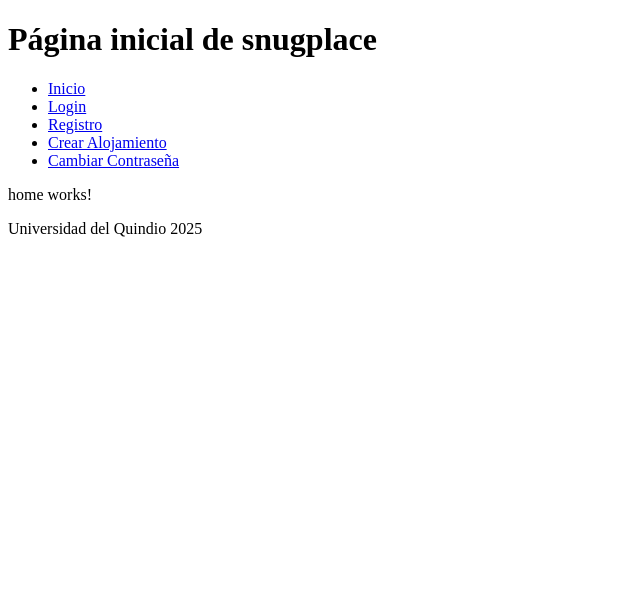
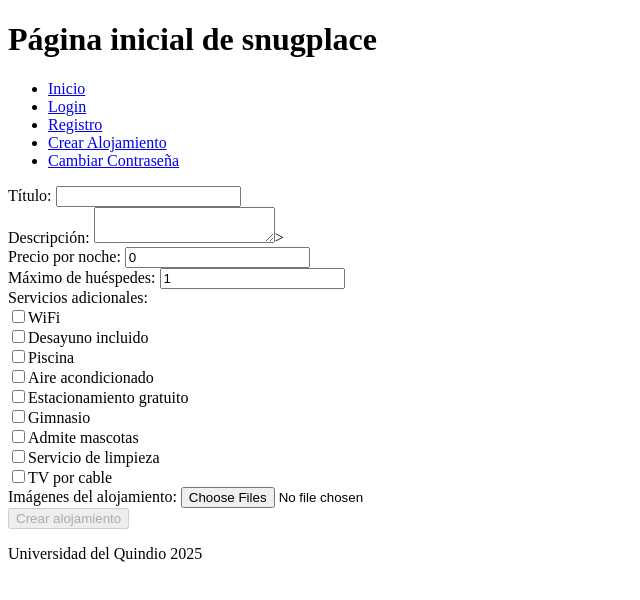
Before and after one commit to Wyllinton/SnugPlace_Front, an Angular app in the folder snugplace/: page /host/accommodations/edit in a window 1280 px wide. Before the commit this address led to /. Shown: the top 600 px of the page, without its empty margins (0-640 px from the left). Built offline with nearby package versions, Linux system fonts and the light colour scheme.

Commit message:
Form to edit the Accommodation

```diff
--- a/snugplace/src/app/app.routes.ts
+++ b/snugplace/src/app/app.routes.ts
@@ -22,7 +22,7 @@ export const routes: Routes = [
     { path: 'accommodation/:id', component: AccommodationDetail },
     { path: 'host/accommodations', component: HostAccommodations },
     { path: 'host/accommodations/create', component: CreateAccommodation },
-    { path: 'host/accommodations/edit/:id', component: EditAccommodation },
+    { path: 'host/accommodations/edit', component: EditAccommodation },
     { path: 'bookings', component: Bookings },
     { path: 'booking/:id', component: BookingDetail },
     { path: 'profile', component: Profile },
--- a/snugplace/src/app/pages/create-accommodation/create-accommodation.ts
+++ b/snugplace/src/app/pages/create-accommodation/create-accommodation.ts
@@ -18,7 +18,7 @@ export class CreateAccommodation {
   constructor(private formBuilder: FormBuilder) {
     this.createForm();
     this.cities = ['Bogotá', 'Medellín', 'Cali','Barranquilla','Cartagena','Bucaramanga','Pereira','Manizales','Armenia','Santa Marta','Ibagué','Neiva','Pasto'];
-    this.servicesList = ['WiFi', 'Desayuno incluido', 'Piscina', 'Aire acondicionado', 'Estacionamiento gratuito', 'Gimnasio', 'Transporte al aeropuerto', 'Admite mascotas', 'Servicio de limpieza', 'TV por cable'];
+    this.servicesList = ['WiFi', 'Desayuno incluido', 'Piscina', 'Aire acondicionado', 'Estacionamiento gratuito', 'Gimnasio', 'Admite mascotas', 'Servicio de limpieza', 'TV por cable'];
   }
 
   private createForm() {
--- a/snugplace/src/app/pages/edit-accommodation/edit-accommodation.html
+++ b/snugplace/src/app/pages/edit-accommodation/edit-accommodation.html
@@ -1 +1,44 @@
-<p>edit-accommodation works!</p>
+<form [formGroup]="editAccommodationForm" (ngSubmit)="editAccommodation()" novalidate>
+    <div>
+        <label>Título: </label>
+        <input type="text" formControlName="title"/>
+    </div>
+
+    <div>
+        <label>Descripción: </label>
+        <textarea formControlName="description"></textarea>>
+    </div>
+
+    <div>
+        <label>Precio por noche: </label>
+        <input type="number" formControlName="priceDay"/>
+    </div>
+
+    <div>
+        <label>Máximo de huéspedes: </label>
+        <input type="number" formControlName="guestsCount"/>
+    </div>
+
+    <div>
+        <label>Servicios adicionales:</label>
+        <div class="services-container">
+            @for (service of servicesList; track $index) {
+            <div>
+                <input
+                    type="checkbox"
+                    [value]="service"
+                    (change)="onServiceChange($event)"
+                />
+            <label>{{ service }}</label>
+            </div>
+        }
+        </div>
+    </div>
+
+    <div>
+        <label>Imágenes del alojamiento: </label>
+        <input type="file" multiple (change)="onFileChange($event)"/>
+    </div>
+
+    <button type="submit" [disabled]="editAccommodationForm.invalid">Crear alojamiento</button>
+</form>
--- a/snugplace/src/app/pages/edit-accommodation/edit-accommodation.ts
+++ b/snugplace/src/app/pages/edit-accommodation/edit-accommodation.ts
@@ -1,11 +1,62 @@
 import { Component } from '@angular/core';
+import { AbstractControlOptions, FormBuilder, FormGroup, ReactiveFormsModule, Validators } from '@angular/forms';
+import { repeat } from 'rxjs';
 
 @Component({
   selector: 'app-edit-accommodation',
-  imports: [],
+  imports: [ReactiveFormsModule],
   templateUrl: './edit-accommodation.html',
   styleUrl: './edit-accommodation.css'
 })
 export class EditAccommodation {
 
+  editAccommodationForm!: FormGroup;
+  selectedImages: File[] = [];
+  servicesList: string[];
+
+  constructor(private formBuilder: FormBuilder) {
+    this.createForm();
+    this.servicesList = ['WiFi', 'Desayuno incluido', 'Piscina', 'Aire acondicionado', 'Estacionamiento gratuito', 'Gimnasio', 'Admite mascotas', 'Servicio de limpieza', 'TV por cable'];
+  }
+
+  private createForm() {
+    this.editAccommodationForm = this.formBuilder.group({
+    title: ['', [Validators.required]],
+    description: ['', [Validators.required, Validators.maxLength(500)]],
+    priceDay: [0, [Validators.required, Validators.pattern(/^[0-9]+$/),Validators.min(1)]],
+    guestsCount: [1, [Validators.required, Validators.pattern(/^[0-9]+$/), Validators.min(1)]],
+    services: ['', [Validators.required]],
+    images: [[], [Validators.required]]
+  }
+  );
+  }
+
+  public editAccommodation(){
+    console.log(this.editAccommodationForm.value);
+  }
+
+  public onFileChange(event: Event) {
+    const input = event.target as HTMLInputElement;
+
+    if (input.files && input.files.length > 0) {
+      const files = Array.from(input.files);
+      this.editAccommodationForm.patchValue({ images: files });
+    }
+  }
+
+  onServiceChange(event: any) {
+    const selectedServices = this.editAccommodationForm.value.services || [];
+    const value = event.target.value;
+
+    if (event.target.checked) {
+      selectedServices.push(value);
+    } else {
+      const index = selectedServices.indexOf(value);
+    if (index !== -1) {
+        selectedServices.splice(index, 1);
+      }
+    }
+    this.editAccommodationForm.patchValue({ services: selectedServices });
+  }
+
 }
```
